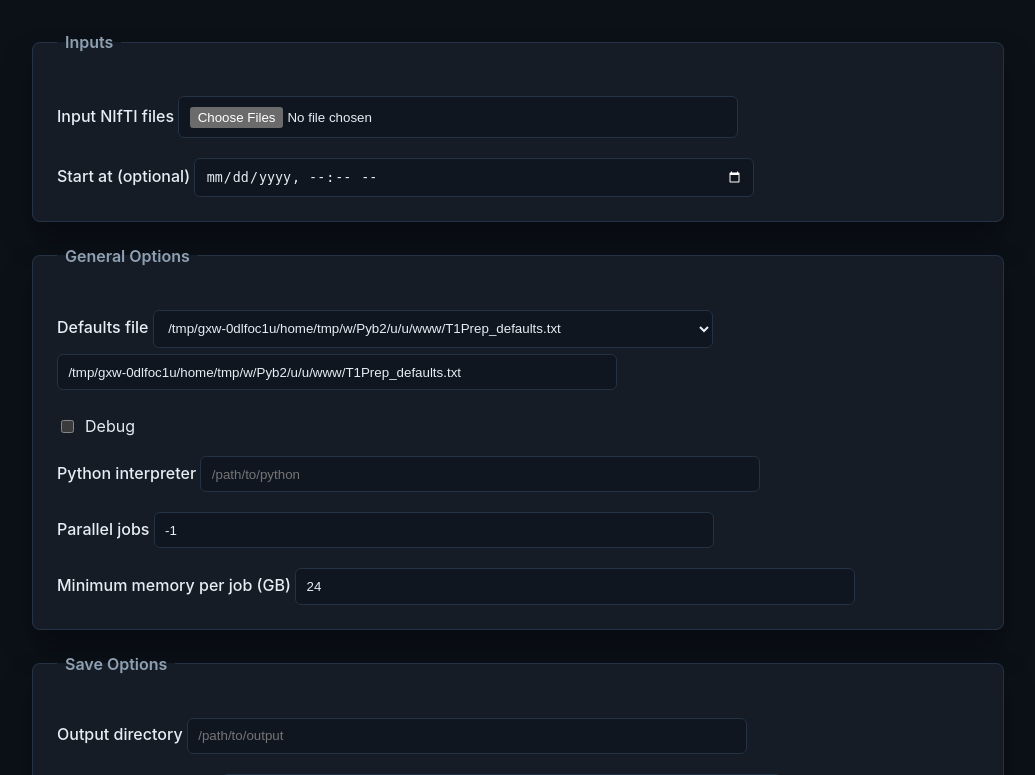
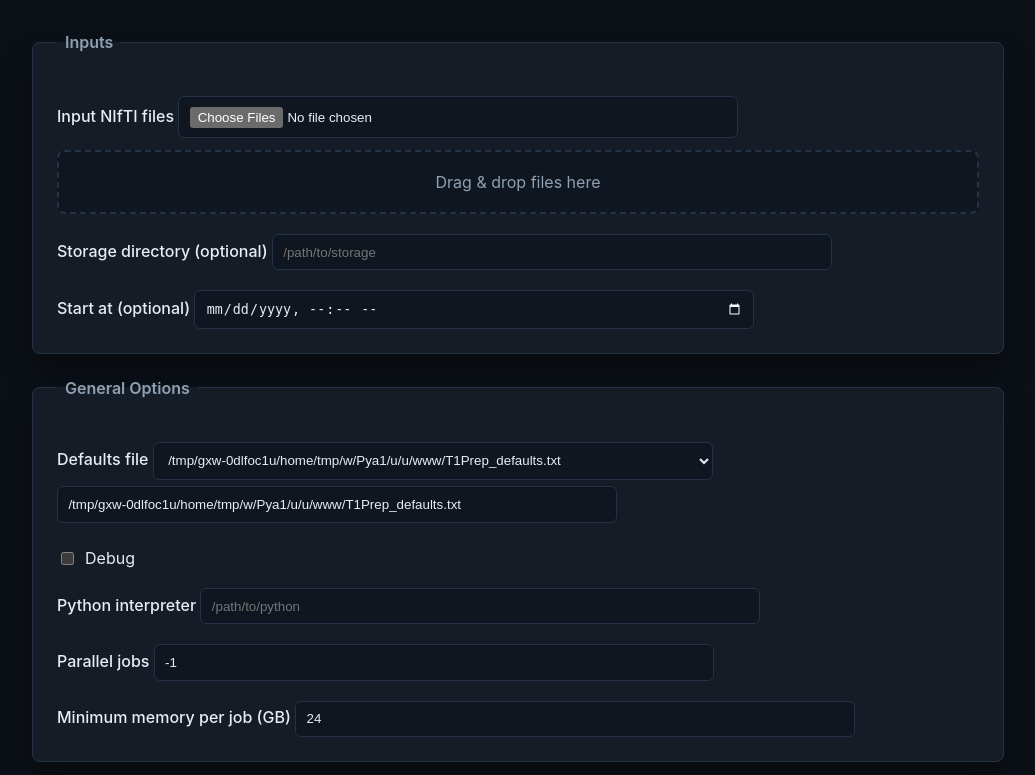
Before and after one commit to ChristianGaser/T1Prep, a Flask app: page / in a window 1280 px wide. Shown: the part 107-882 px from the top of the page, without its empty margins (122-1157 px from the left). Run offline with Flask 3, Linux system fonts and the light colour scheme; parts of the project's set-up code (start-up, migrations or seed data) failed here and were passed over.

Commit message:
Add optional storage root and drag-drop uploads
Allow specifying a storage directory and add drag-and-drop upload UI. Rename upload/job constants to DEFAULT_*, add resolve_storage_root to interpret storage_root or --out-dir, and pass storage_root into build_command so --out-dir falls back to the provided storage root. Improve submission logic: validate uploaded files, create default per-job dirs when no storage_root, or reuse a shared storage dir (prefixing filenames with job_id) when provided; adjust log path accordingly. Sanitize filenames with Path(...).name. Add CSS for .subtle and .dropzone (with dragover state) and update the template to accept .nii/.nii.gz and gzip mime types, render a dropzone, storage_root input, and JavaScript to handle drag-and-drop file assignment.

```diff
--- a/webui/app.py
+++ b/webui/app.py
@@ -13,8 +13,8 @@ from flask import Flask, redirect, render_template, request, url_for
 
 ROOT_DIR = Path(__file__).resolve().parents[1]
 SCRIPT_PATH = ROOT_DIR / "scripts" / "T1Prep"
-UPLOAD_ROOT = ROOT_DIR / "webui_uploads"
-JOB_ROOT = Path("/tmp") / "webui_jobs"
+DEFAULT_UPLOAD_ROOT = ROOT_DIR / "webui_uploads"
+DEFAULT_JOB_ROOT = Path("/tmp") / "webui_jobs"
 
 app = Flask(__name__)
 
@@ -26,8 +26,8 @@ LOCK = threading.Lock()
 
 
 def ensure_dirs() -> None:
-    UPLOAD_ROOT.mkdir(parents=True, exist_ok=True)
-    JOB_ROOT.mkdir(parents=True, exist_ok=True)
+    DEFAULT_UPLOAD_ROOT.mkdir(parents=True, exist_ok=True)
+    DEFAULT_JOB_ROOT.mkdir(parents=True, exist_ok=True)
 
 
 def parse_datetime(value: str) -> Optional[datetime]:
@@ -81,7 +81,28 @@ def resolve_defaults_path(value: Optional[str]) -> Path:
     return candidate
 
 
-def build_command(form: dict, input_files: list[Path]) -> list[str]:
+def resolve_storage_root(form: dict) -> Optional[Path]:
+    storage_root = form.get("storage_root")
+    if storage_root:
+        root = Path(storage_root)
+        if not root.is_absolute():
+            root = ROOT_DIR / root
+        return root
+
+    out_dir = form.get("--out-dir")
+    if not out_dir:
+        return None
+    root = Path(out_dir)
+    if not root.is_absolute():
+        root = ROOT_DIR / root
+    return root
+
+
+def build_command(
+    form: dict,
+    input_files: list[Path],
+    storage_root: Optional[Path] = None,
+) -> list[str]:
     cmd = [str(SCRIPT_PATH)]
 
     def add_flag(name: str) -> None:
@@ -99,7 +120,10 @@ def build_command(form: dict, input_files: list[Path]) -> list[str]:
     add_value("--min-memory")
     add_flag("--debug")
 
-    add_value("--out-dir")
+    if form.get("--out-dir"):
+        add_value("--out-dir")
+    elif storage_root is not None:
+        cmd.extend(["--out-dir", str(storage_root)])
     add_flag("--bids")
     add_value("--no-overwrite")
     add_flag("--gz")
@@ -224,29 +248,39 @@ def submit():
     ensure_dirs()
 
     input_files = request.files.getlist("inputs")
-    if not input_files:
+    all_inputs = [file for file in input_files if file and file.filename]
+
+    if not all_inputs:
         return "No input files selected.", 400
 
     job_id = uuid.uuid4().hex
-    job_dir = JOB_ROOT / job_id
-    upload_dir = UPLOAD_ROOT / job_id
-    job_dir.mkdir(parents=True, exist_ok=True)
-    upload_dir.mkdir(parents=True, exist_ok=True)
+    storage_root = resolve_storage_root(request.form)
+    if storage_root is None:
+        upload_dir = DEFAULT_UPLOAD_ROOT / job_id
+        job_dir = DEFAULT_JOB_ROOT / job_id
+        job_dir.mkdir(parents=True, exist_ok=True)
+        upload_dir.mkdir(parents=True, exist_ok=True)
+        log_path = job_dir / "t1prep.log"
+    else:
+        storage_root.mkdir(parents=True, exist_ok=True)
+        upload_dir = storage_root
+        job_dir = storage_root
+        log_path = job_dir / f"t1prep_{job_id}.log"
 
     saved_paths = []
-    for file_storage in input_files:
-        if not file_storage.filename:
-            continue
-        target_path = upload_dir / Path(file_storage.filename).name
+    for file_storage in all_inputs:
+        safe_name = Path(file_storage.filename).name
+        if storage_root is None:
+            target_path = upload_dir / safe_name
+        else:
+            target_path = upload_dir / f"{job_id}_{safe_name}"
         file_storage.save(target_path)
         saved_paths.append(target_path)
 
     if not saved_paths:
         return "No valid input files uploaded.", 400
 
-    cmd = build_command(request.form, saved_paths)
-    log_path = job_dir / "t1prep.log"
-
+    cmd = build_command(request.form, saved_paths, storage_root)
     job_info = {
         "id": job_id,
         "created_at": datetime.now().isoformat(timespec="seconds"),
--- a/webui/static/styles.css
+++ b/webui/static/styles.css
@@ -127,6 +127,10 @@ small {
   color: var(--danger);
 }
 
+.subtle {
+  color: var(--muted);
+}
+
 .checkbox-row {
   display: grid;
   grid-template-columns: repeat(auto-fit, minmax(220px, 1fr));
@@ -139,6 +143,23 @@ small {
   align-items: center;
   gap: 0.5rem;
   font-weight: 400;
+}
+
+.dropzone {
+  margin-top: 0.75rem;
+  padding: 1.25rem;
+  border: 2px dashed var(--border);
+  border-radius: 8px;
+  background: var(--panel-alt);
+  color: var(--muted);
+  text-align: center;
+  transition: border-color 0.2s ease, color 0.2s ease, background 0.2s ease;
+}
+
+.dropzone.dragover {
+  border-color: var(--accent);
+  color: var(--text);
+  background: var(--panel);
 }
 
 .actions {
--- a/webui/templates/index.html
+++ b/webui/templates/index.html
@@ -20,7 +20,14 @@
       <legend>Inputs</legend>
       <label>
         Input NIfTI files
-        <input type="file" name="inputs" multiple required>
+        <input type="file" name="inputs" multiple accept=".nii,.nii.gz,.gz,application/gzip,application/x-gzip" required>
+      </label>
+      <div id="dropzone" class="dropzone">
+        Drag & drop files here
+      </div>
+      <label>
+        Storage directory (optional)
+        <input type="text" name="storage_root" placeholder="/path/to/storage">
       </label>
       <label>
         Start at (optional)
@@ -145,6 +152,25 @@
         reloadWithDefaults(defaultsInput.value.trim());
       }
     });
+
+    const fileInput = document.querySelector("input[name='inputs']");
+    const dropzone = document.getElementById("dropzone");
+
+    dropzone.addEventListener("dragover", (event) => {
+      event.preventDefault();
+      dropzone.classList.add("dragover");
+    });
+
+    dropzone.addEventListener("dragleave", () => {
+      dropzone.classList.remove("dragover");
+    });
+
+    dropzone.addEventListener("drop", (event) => {
+      event.preventDefault();
+      dropzone.classList.remove("dragover");
+      if (!event.dataTransfer || !event.dataTransfer.files.length) return;
+      fileInput.files = event.dataTransfer.files;
+    });
   </script>
   </div>
 </body>
```
